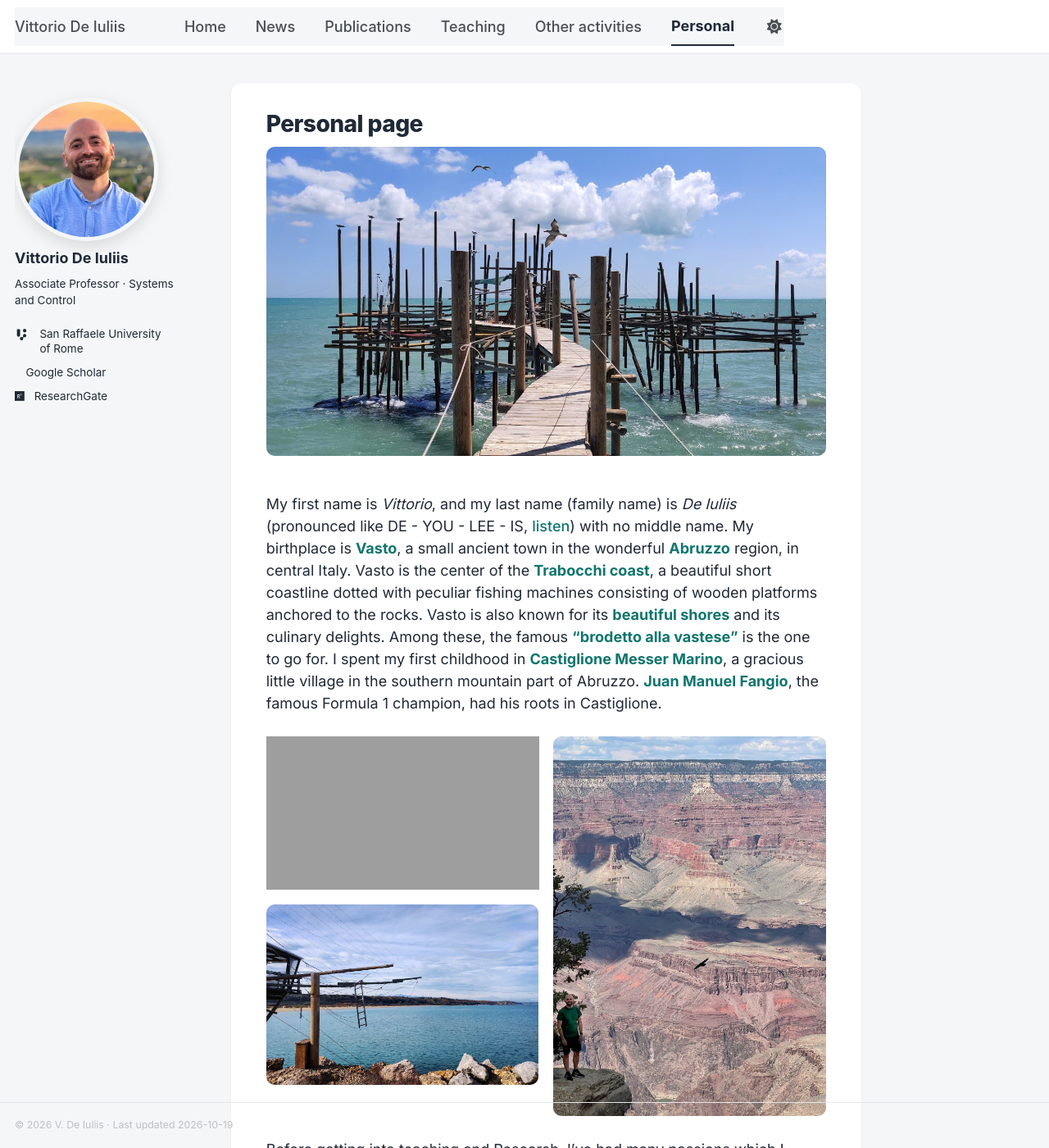
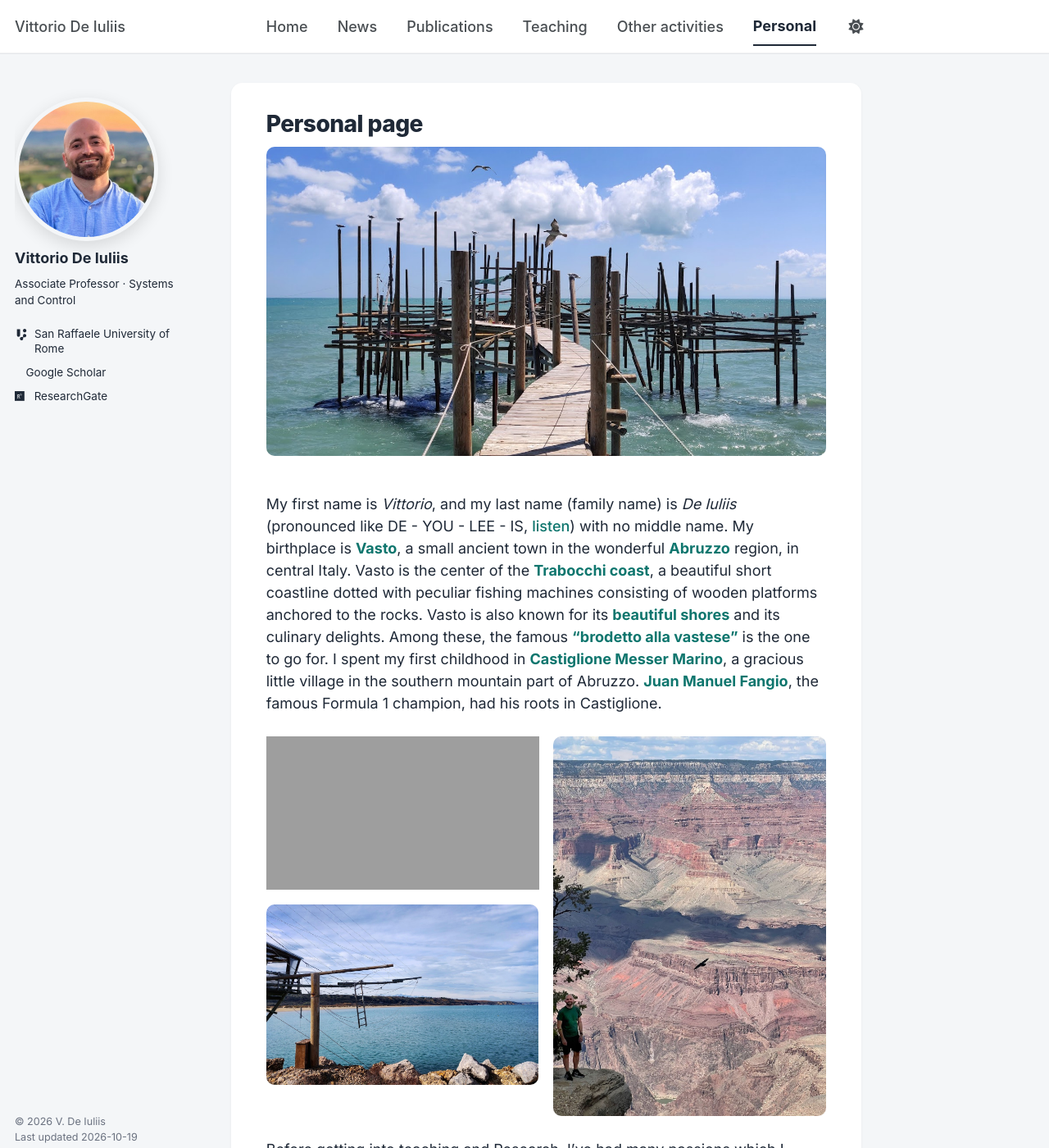
Before and after one commit to vdeiuliis/vdeiuliis.github.io, a Jekyll site: the page built from _pages/personal.md, in a window 1280 px wide and 1400 px high. Shown: the whole window at 82% size. Built offline with Jekyll 4.4.1, drawn with Linux system fonts in a browser that asks for light colours; a style sheet for code colours, icons or effects is not loaded; grey boxes are pictures that could not be loaded.

Commit message:
Align menu with content, white menu, copyright in sidebar, favicon

```diff
--- a/_includes/sidebar.html
+++ b/_includes/sidebar.html
@@ -21,5 +21,6 @@
       {% include nav_list nav=page.sidebar.nav %}
     {% endif %}
   {% endif %}
+  <div class="sidebar__copyright">&copy; {{ site.time | date: '%Y' }} V. De Iuliis<br>Last updated {{ "now" | date: '%Y-%m-%d' }}</div>
   </div>
 {% endif %}
--- a/_pages/personal.md
+++ b/_pages/personal.md
@@ -33,13 +33,6 @@ Before getting into teaching and Research, I've had many passions which I though
 
 Nevertheless, I still am a professional timewaster.
 
-<div class="personal-grid personal-grid--1-2">
-  <div class="personal-col">
-    <img src="/images/personal/ch.jpg" alt="Photo" loading="lazy">
-  </div>
-  <div class="personal-col">
-    <div class="video-embed">
-      <iframe src="https://www.youtube-nocookie.com/embed/TdYcD7lsVF0" title="YouTube video" frameborder="0" allow="accelerometer; encrypted-media; gyroscope; picture-in-picture" allowfullscreen loading="lazy"></iframe>
-    </div>
-  </div>
-</div>
+<figure class="personal-single">
+  <img src="/images/personal/ch.jpg" alt="Photo" loading="lazy">
+</figure>
--- a/_sass/_custom-modern.scss
+++ b/_sass/_custom-modern.scss
@@ -155,7 +155,9 @@ html[data-theme="dark"] .news-date { color: #0f1419; }
 
 /* Personal page */
 .personal-hero { margin: 0 0 1.5em; }
+.personal-single { max-width: 360px; margin: 1.5em auto; }
 .personal-hero img,
+.personal-single img,
 .personal-grid img { width: 100%; border-radius: 10px; display: block; }
 .personal-grid { display: grid; grid-template-columns: 1fr; gap: 1em; margin: 1.5em 0; }
 .personal-col { display: grid; gap: 1em; align-content: start; }
@@ -181,8 +183,46 @@ html[data-theme="dark"] .news-date { color: #0f1419; }
   flex: 0 0 auto;
   width: 1.25em;
   height: 1.05em;
-  margin-right: 1em;
+  margin-right: .53em;   /* text lines up with the other sidebar links */
   align-self: flex-start;
   margin-top: .2em;   /* aligns the logo with the capitals of the first line */
 }
 .sidebar { overflow-x: hidden; }
+
+/* Top menu: plain white, no tinted boxes behind the items */
+.greedy-nav .visible-links li,
+.greedy-nav .hidden-links li { background: transparent; }
+
+/* Wide screens: start the menu ("Home") exactly where the page text starts.
+   The page column begins at 21.19% of the container + 2.4em card padding;
+   the container is 889px wide (1024-1279px screens) or 1244px (>=1280px). */
+@media (min-width: 1024px) {
+  .greedy-nav .visible-links .masthead__menu-item--lg { width: 213.6px; min-width: 213.6px; }
+}
+@media (min-width: 1280px) {
+  .greedy-nav .visible-links .masthead__menu-item--lg { width: 288.8px; min-width: 288.8px; }
+}
+
+/* Copyright: at the bottom of the left column on wide screens,
+   as a plain line at the end of the page on phones/tablets */
+.sidebar__copyright { display: none; }
+@media (min-width: 1024px) {
+  .page__footer { display: none; }
+  .sidebar {
+    display: flex;
+    flex-direction: column;
+    height: calc(100vh - 2em);
+    padding-bottom: 1.2em;
+  }
+  .sidebar__copyright {
+    display: block;
+    margin-top: auto;
+    padding-top: 2em;
+    font-size: .7em;
+    line-height: 1.5;
+    color: var(--c-muted);
+  }
+}
+@media (max-width: 1023.98px) {
+  .page__footer { position: static; background: transparent; border-top: none; }
+}
```
Also changed, not shown: images/apple-touch-icon-180x180.png, images/favicon-192x192.png, images/favicon-32x32.png, images/favicon-512x512.png, images/favicon.ico, images/favicon.svg.
